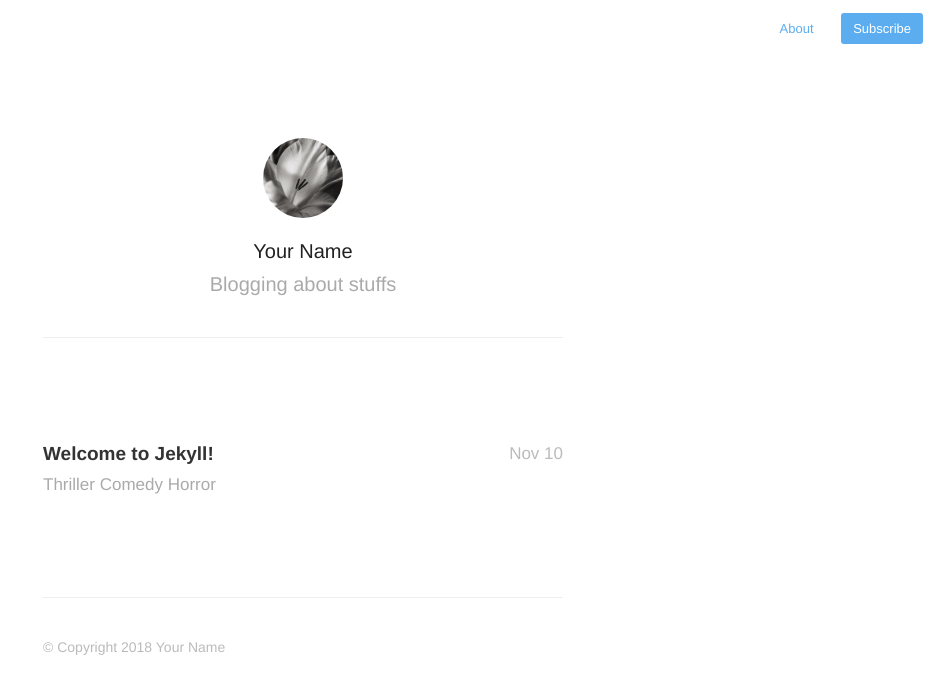
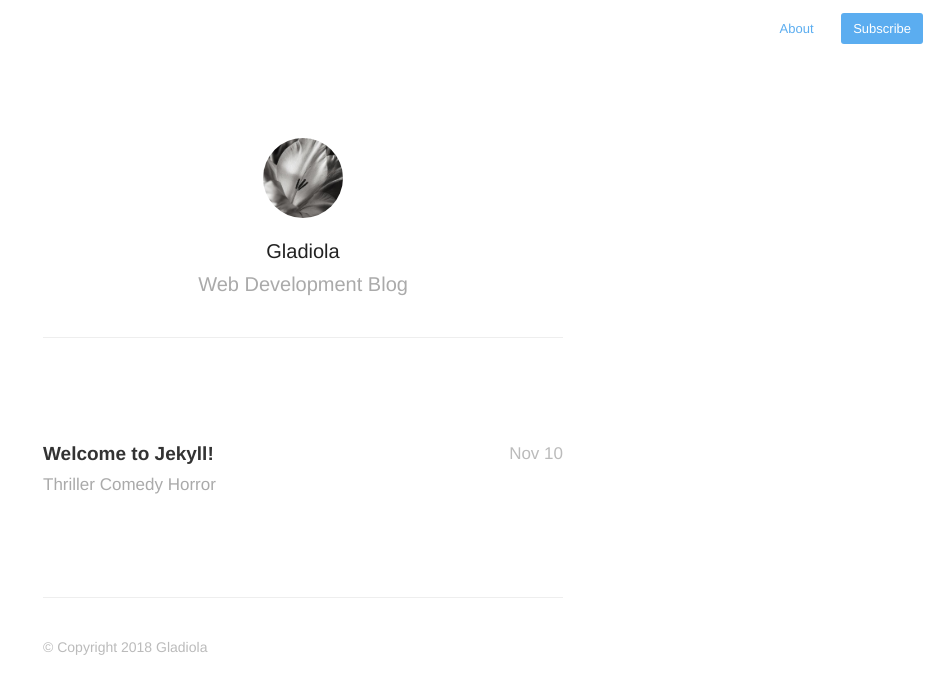
Before and after one commit to gladiola/blog, a Jekyll site: the page built from index.html, in a window 1280 px wide. Shown: the top 694 px of the page, without its empty margins (337-1280 px from the left). Built offline with Jekyll 4.4.1, drawn with Linux system fonts in a browser that asks for light colours; nearby versions of some CDN libraries; the list of posts is cut into pages by our own code.

Commit message:
Update _config.yml

```diff
--- a/_config.yml
+++ b/_config.yml
@@ -1,6 +1,6 @@
-name: Your New Jekyll Site
-description: Blogging about stuffs
-meta_description: "Your New Jekyll Site, Blogging about stuffs"
+name: Gladiola Black Magic
+description: Web Development Blog
+meta_description: "Web development blog to accompany gladiola/blackmagic repo"
 
 aboutPage: true
 
@@ -16,8 +16,8 @@ disqus_shortname: 'your-disqus-shortname'
 
 # Details for the RSS feed generator
 url:            'http://your-blog-url.example.com'
-author:         'Your Name'
-authorTwitter:  'YourTwitterUsername'
+author:         'Gladiola'
+authorTwitter:  '@AgXphoto'
 
 permalink:       /:year/:title/
 
```
